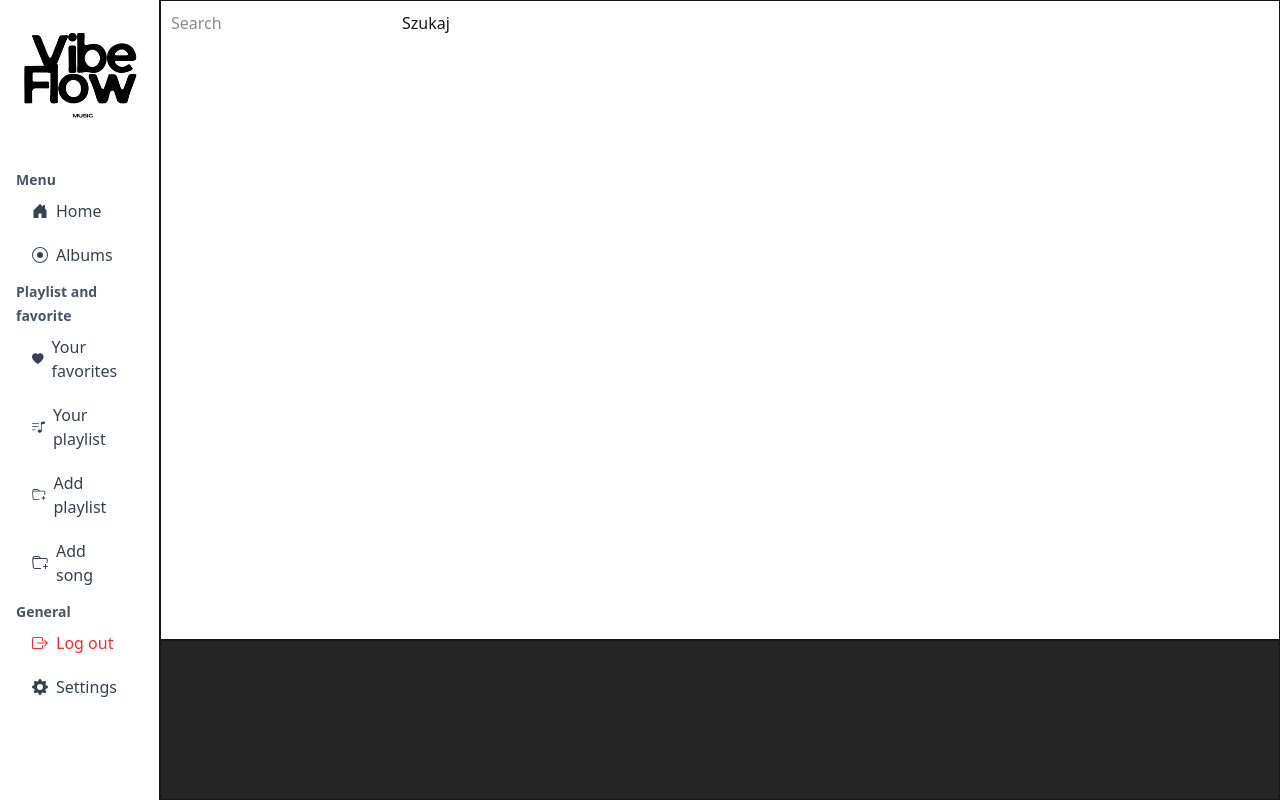
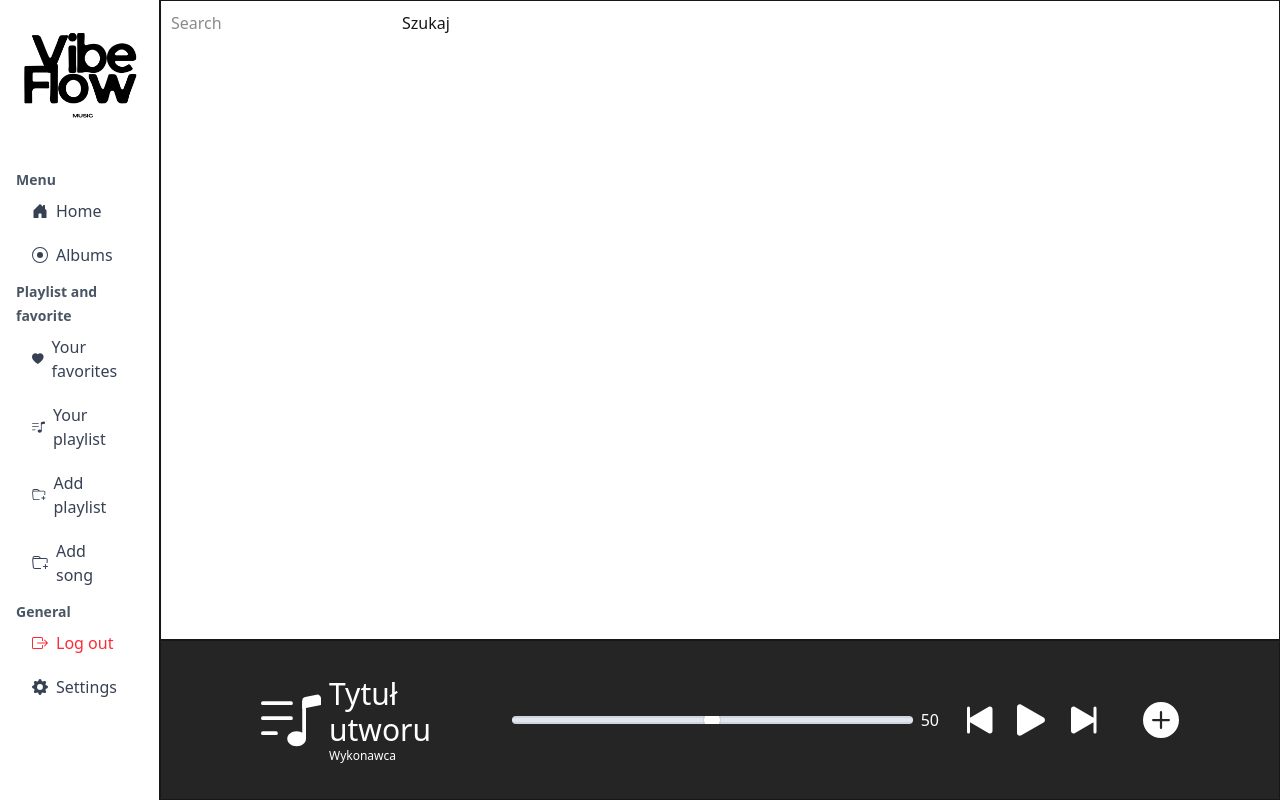
Before and after one commit to rozwader/VibeFlow-DSS, a Next.js app in the folder Web/vibeflow-web/: page /music in a window 1280 px wide. Built offline with nearby package versions, Linux system fonts and the light colour scheme; no server answers; sample sign-in values are in the browser's storage.

Commit message:
music manager front skonczony

```diff
--- a/Web/vibeflow-web/src/app/globals.css
+++ b/Web/vibeflow-web/src/app/globals.css
@@ -16,3 +16,61 @@ body {
   background: var(--background);
   color: var(--foreground);
 }
+
+.range-slider::-webkit-slider-runnable-track {
+  height: 4px;
+  background-color: #e2e8f0;
+  border-radius: 9999px;
+}
+
+.range-slider::-webkit-slider-thumb {
+  -webkit-appearance: none;
+  height: 16px;
+  width: 16px;
+  margin-top: -6px;
+  background-color: #ffffff;
+  border: 2px solid white;
+  border-radius: 9999px;
+  cursor: pointer;
+  box-shadow: 0 0 2px rgba(0, 0, 0, 0.3);
+}
+
+.range-slider::-moz-range-track {
+  height: 4px;
+  background-color: #e2e8f0;
+  border-radius: 9999px;
+}
+.range-slider::-moz-range-thumb {
+  height: 16px;
+  width: 16px;
+  background-color: #ffffff;
+  border: 2px solid white;
+  border-radius: 9999px;
+  cursor: pointer;
+  box-shadow: 0 0 2px rgba(0, 0, 0, 0.3);
+}
+
+.range-slider::-ms-track {
+  height: 4px;
+  background-color: transparent;
+  border-color: transparent;
+  color: transparent;
+}
+.range-slider::-ms-fill-lower {
+  background-color: #e2e8f0;
+  border-radius: 9999px;
+}
+.range-slider::-ms-fill-upper {
+  background-color: #e2e8f0;
+  border-radius: 9999px;
+}
+.range-slider::-ms-thumb {
+  height: 16px;
+  width: 16px;
+  background-color: #ffffff;
+  border: 2px solid white;
+  border-radius: 9999px;
+  cursor: pointer;
+  margin-top: 0px;
+  box-shadow: 0 0 2px rgba(0, 0, 0, 0.3);
+}
--- /dev/null
+++ b/Web/vibeflow-web/src/components/CurrentSongComponent.jsx
@@ -0,0 +1,19 @@
+import { BsMusicNoteList } from "react-icons/bs";
+
+const CurrentSongComponent = () => {
+  return (
+    <>
+      <div className="flex items-center justify-center ml-25">
+        <div>
+          <BsMusicNoteList className="text-white w-15 h-15" />
+        </div>
+        <div className="flex flex-col items-start justify-center ml-2">
+          <div className="text-white text-3xl">Tytuł utworu</div>
+          <div className="text-white text-xs">Wykonawca</div>
+        </div>
+      </div>
+    </>
+  );
+};
+
+export default CurrentSongComponent;
--- /dev/null
+++ b/Web/vibeflow-web/src/components/CurrentSongControllerComponent.jsx
@@ -0,0 +1,33 @@
+import { useState } from "react";
+import { BsFillSkipStartFill } from "react-icons/bs";
+import { BsFillSkipEndFill } from "react-icons/bs";
+import { BsFillPlayFill } from "react-icons/bs";
+import { BsFillPauseFill } from "react-icons/bs";
+import { BsFillPlusCircleFill } from "react-icons/bs";
+
+const CurrentSongControllerComponent = () => {
+  const [isMusicPlaying, switchMusicPlaying] = useState(false);
+
+  return (
+    <>
+      <div className="flex items-center justify-center mr-25">
+        <BsFillSkipStartFill className="text-white w-12 h-12" />
+        {isMusicPlaying ? (
+          <BsFillPauseFill
+            className="text-white w-14 h-14"
+            onClick={switchMusicPlaying}
+          />
+        ) : (
+          <BsFillPlayFill
+            className="text-white w-14 h-14"
+            onClick={switchMusicPlaying}
+          />
+        )}
+        <BsFillSkipEndFill className="text-white w-12 h-12" />
+        <BsFillPlusCircleFill className="text-white w-9 h-9  ml-9" />
+      </div>
+    </>
+  );
+};
+
+export default CurrentSongControllerComponent;
--- a/Web/vibeflow-web/src/components/MusicManagerComponent.jsx
+++ b/Web/vibeflow-web/src/components/MusicManagerComponent.jsx
@@ -1,9 +1,21 @@
+import SliderComponent from "./SliderComponent";
+import CurrentSongComponent from "./CurrentSongComponent";
+import CurrentSongControllerComponent from "./CurrentSongControllerComponent";
+
 const MusicManagerComponent = () => {
-    return(
-        <div className="w-1/1 h-1/1">
-
-        </div>
-    );
-}
+  return (
+    <div className="w-1/1 h-1/1 flex flex-col items-center justify-center">
+      <div className=" flex items-end justify-evenly">
+        <div></div>
+        <div></div>
+      </div>
+      <div className="w-1/1 h-1/1 flex items-center justify-center">
+        <CurrentSongComponent />
+        <SliderComponent />
+        <CurrentSongControllerComponent />
+      </div>
+    </div>
+  );
+};
 
 export default MusicManagerComponent;
--- /dev/null
+++ b/Web/vibeflow-web/src/components/SliderComponent.jsx
@@ -0,0 +1,35 @@
+import { useState } from "react";
+
+const SliderComponent = () => {
+  const [value, setValue] = useState(50);
+
+  const handleChange = (e) => {
+    setValue(Number(e.target.value));
+  };
+
+  return (
+    <div className="w-3/7 mx-auto p-4 flex items-center justify-center">
+      <input
+        type="range"
+        min="0"
+        max="100"
+        value={value}
+        onChange={handleChange}
+        className="
+          w-full
+          appearance-none
+          bg-gray-300
+          h-2
+          rounded-lg
+          overflow-hidden
+          cursor-pointer
+          accent-blue-500
+          range-slider
+        "
+      />
+      <p className="ml-2 text-white text-center">{value}</p>
+    </div>
+  );
+};
+
+export default SliderComponent;
```
